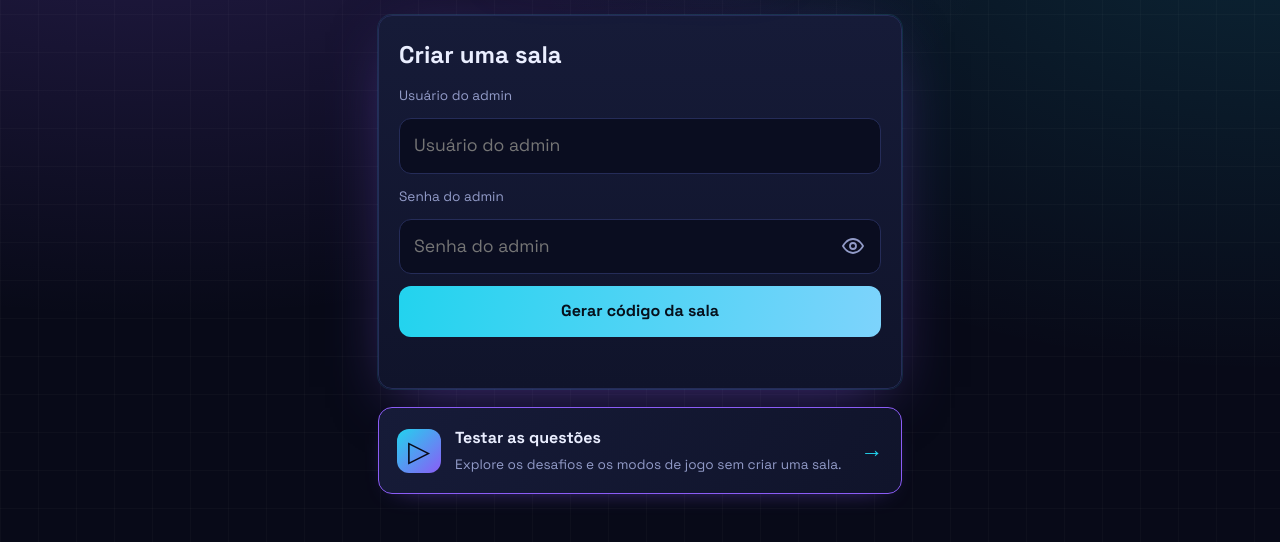
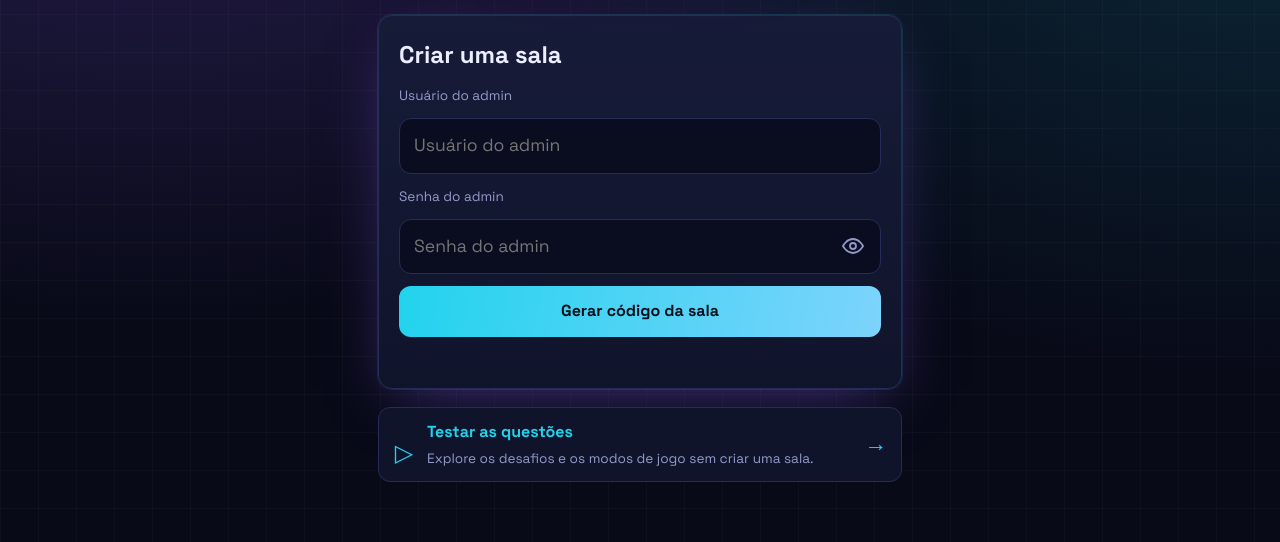
Before and after one commit to Elton-code7/Seven-Puzzles, a website with bundled scripts: page public/admin.html in a window 1280 px wide. Shown: the part 138-680 px from the top of the page. Built offline with nearby package versions, Linux system fonts and the light colour scheme; a web font is replaced by a local one.

Commit message:
Alinha o estilo dos botões de teste ao botão Início

```diff
--- a/public/style.css
+++ b/public/style.css
@@ -21,11 +21,11 @@ h3{font-size:1.05rem}
 .muted{color:var(--muted)}
 .center{text-align:center}
 .session-loading{position:fixed;inset:0;z-index:90;display:flex;flex-direction:column;align-items:center;justify-content:center;gap:20px;padding:24px;text-align:center;color:var(--muted);background:radial-gradient(ellipse at top, var(--card2), var(--bg) 70%)}
-.test-launch{display:flex;align-items:center;gap:14px;margin-top:18px;padding:18px;border:1px solid var(--violet);border-radius:var(--r);background:linear-gradient(120deg,var(--card2),var(--card));color:var(--text);text-decoration:none;box-shadow:0 8px 28px -20px var(--violet);transition:border-color .15s,box-shadow .15s}
-.test-launch:hover{border-color:var(--cyan);box-shadow:0 8px 28px -16px var(--cyan)}
+.test-launch{display:flex;align-items:center;gap:12px;min-height:44px;margin-top:18px;padding:12px 14px;border:1px solid var(--line);border-radius:12px;background:var(--card);color:var(--cyan);text-decoration:none}
+.test-launch:hover{background:var(--card2);border-color:var(--cyan)}
 .test-launch strong,.test-launch small{display:block}
 .test-launch small{color:var(--muted);font-size:.85rem;margin-top:4px;line-height:1.5}
-.test-launch-icon{flex:none;display:grid;place-items:center;width:44px;height:44px;border-radius:12px;background:linear-gradient(135deg,var(--cyan),var(--violet));color:var(--bg);font-size:1.8rem}
+.test-launch-icon{flex:none;display:grid;place-items:center;width:22px;height:22px;color:var(--cyan);font-size:1.5rem}
 .test-launch-arrow{margin-left:auto;color:var(--cyan);font-size:1.4rem}
 
 /* navegação */
```
